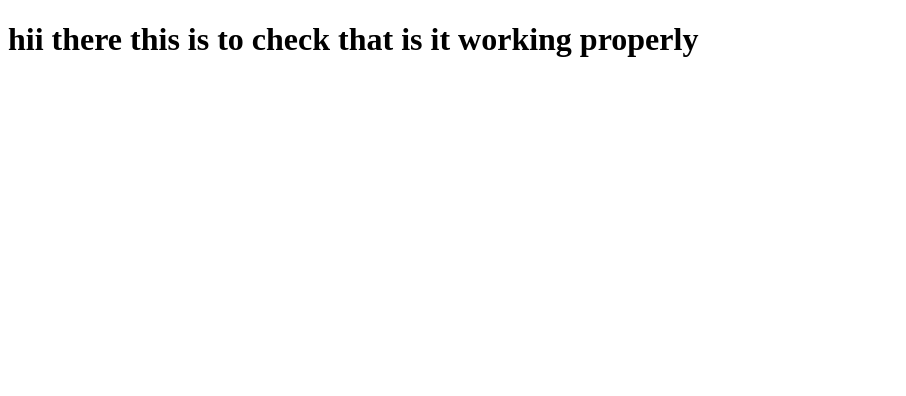
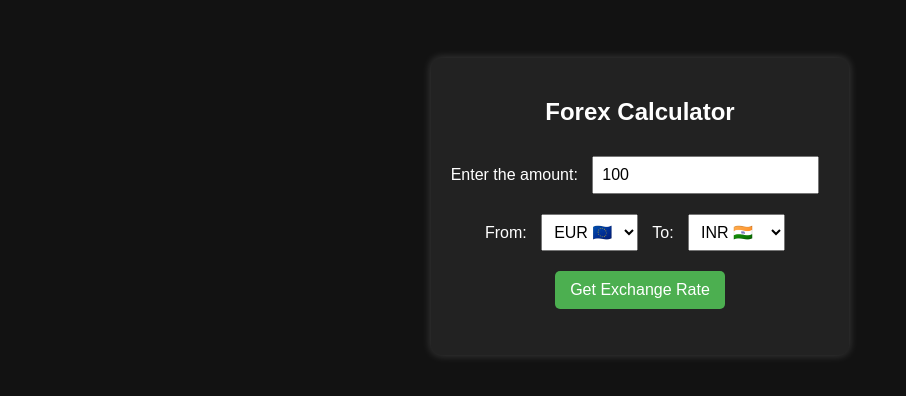
Before and after one commit to keerthu1103/Forex-Calculator, a plain HTML site: page index.html in a window 1280 px wide. Shown: the whole page, without its empty margins (0-906 px from the left). Drawn offline with Linux system fonts and the light colour scheme.

Commit message:
this is the actual project

```diff
--- a/index.html
+++ b/index.html
@@ -3,10 +3,40 @@
 <head>
     <meta charset="UTF-8">
     <meta name="viewport" content="width=device-width, initial-scale=1.0">
-    <title>Document</title>
-
+    <title>Forex Calculator</title>
+    <link rel="stylesheet" href="style.css">
 </head>
 <body>
-    <h1>hii there this is to check that is it working properly</h1>
+
+    <div class="container">
+        <h2>Forex Calculator</h2>
+        <label>Enter the amount:</label>
+        <input type="number" id="amount" value="100">
+
+        <br>
+
+        <label>From:</label>
+        <select id="fromCurrency">
+            <option value="EUR">EUR 🇪🇺</option>
+            <option value="USD">USD 🇺🇸</option>
+            <option value="GBP">GBP 🇬🇧</option>
+        </select>
+
+        <label>To:</label>
+        <select id="toCurrency">
+            <option value="INR">INR 🇮🇳</option>
+            <option value="USD">USD 🇺🇸</option>
+            <option value="EUR">EUR 🇪🇺</option>
+        </select>
+
+        <br>
+
+        <button onclick="getExchangeRate()">Get Exchange Rate</button>
+
+        <p id="result"></p>
+    </div>
+
+    <script src="script.js"></script>
+
 </body>
 </html>
--- a/script.js
+++ b/script.js
@@ -1,2 +1,22 @@
-const a=10;
-console.log(a)
+async function getExchangeRate() {
+    const amount = document.getElementById("amount").value;
+    const fromCurrency = document.getElementById("fromCurrency").value;
+    const toCurrency = document.getElementById("toCurrency").value;
+
+    const url = `https://api.exchangerate-api.com/v4/latest/${fromCurrency}`;
+
+    try {
+        const response = await fetch(url);
+        const data = await response.json();
+        const rate = data.rates[toCurrency];
+
+        if (rate) {
+            const convertedAmount = (amount * rate).toFixed(2);
+            document.getElementById("result").innerText = `${amount} ${fromCurrency} = ${convertedAmount} ${toCurrency}`;
+        } else {
+            document.getElementById("result").innerText = "Invalid currency conversion!";
+        }
+    } catch (error) {
+        document.getElementById("result").innerText = "Error fetching exchange rates.";
+    }
+}
--- a/style.css
+++ b/style.css
@@ -1,5 +1,34 @@
-h1{
-    color: brown ;
-    size: 10px;
-    font-style: italic;
+body {
+    font-family: Arial, sans-serif;
+    text-align: center;
+    background-color: #121212;
+    color: white;
 }
+
+.container {
+    margin-top: 50px;
+    background: #222;
+    padding: 20px;
+    border-radius: 10px;
+    display: inline-block;
+    box-shadow: 0px 0px 10px rgba(255, 255, 255, 0.2);
+}
+
+input, select, button {
+    margin: 10px;
+    padding: 8px;
+    font-size: 16px;
+}
+
+button {
+    background-color: #4CAF50;
+    color: white;
+    border: none;
+    cursor: pointer;
+    padding: 10px 15px;
+    border-radius: 5px;
+}
+
+button:hover {
+    background-color: #45a049;
+}
```
